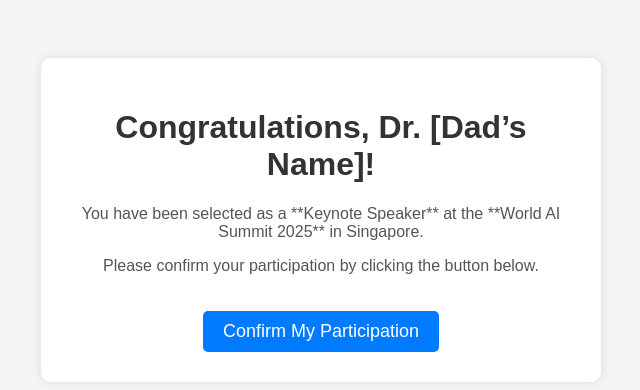
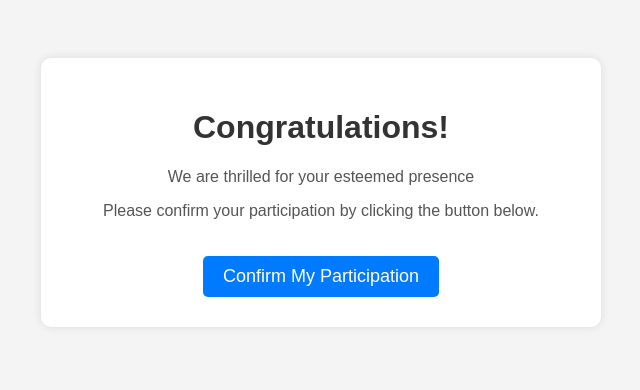
Before and after one commit to Apekshyahahahaha/world-ai-summit2026, a plain HTML site: page index.html in a window 1280 px wide. Shown: the whole page, without its empty margins (319-959 px from the left). Drawn offline with Linux system fonts and the light colour scheme.

Commit message:
Update index.html

```diff
--- a/index.html
+++ b/index.html
@@ -3,7 +3,7 @@
 <head>
     <meta charset="UTF-8">
     <meta name="viewport" content="width=device-width, initial-scale=1.0">
-    <title>World AI Summit 2025 – Speaker Confirmation</title>
+    <title>World AI Summit 2025 – Confirmation</title>
     <style>
         body {
             font-family: Arial, sans-serif;
@@ -44,10 +44,10 @@
 </head>
 <body>
     <div class="container">
-        <h1>Congratulations, Dr. [Dad’s Name]!</h1>
-        <p>You have been selected as a **Keynote Speaker** at the **World AI Summit 2025** in Singapore.</p>
+        <h1>Congratulations!</h1>
+        <p>We are thrilled for your esteemed presence</p>
         <p>Please confirm your participation by clicking the button below.</p>
-        <a href="prank.html" class="btn">Confirm My Participation</a>
+        <a href="hahahah html.txt" class="btn">Confirm My Participation</a>
     </div>
 </body>
 </html>
```
